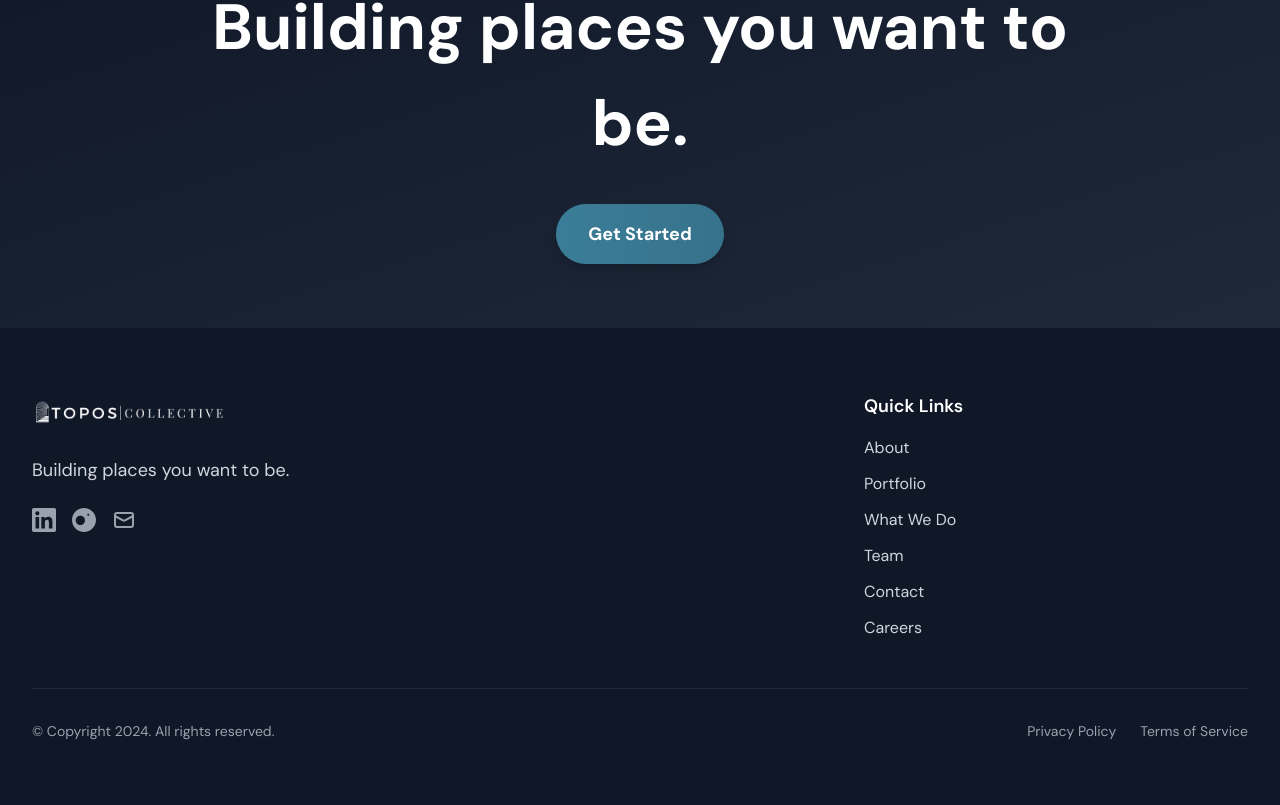
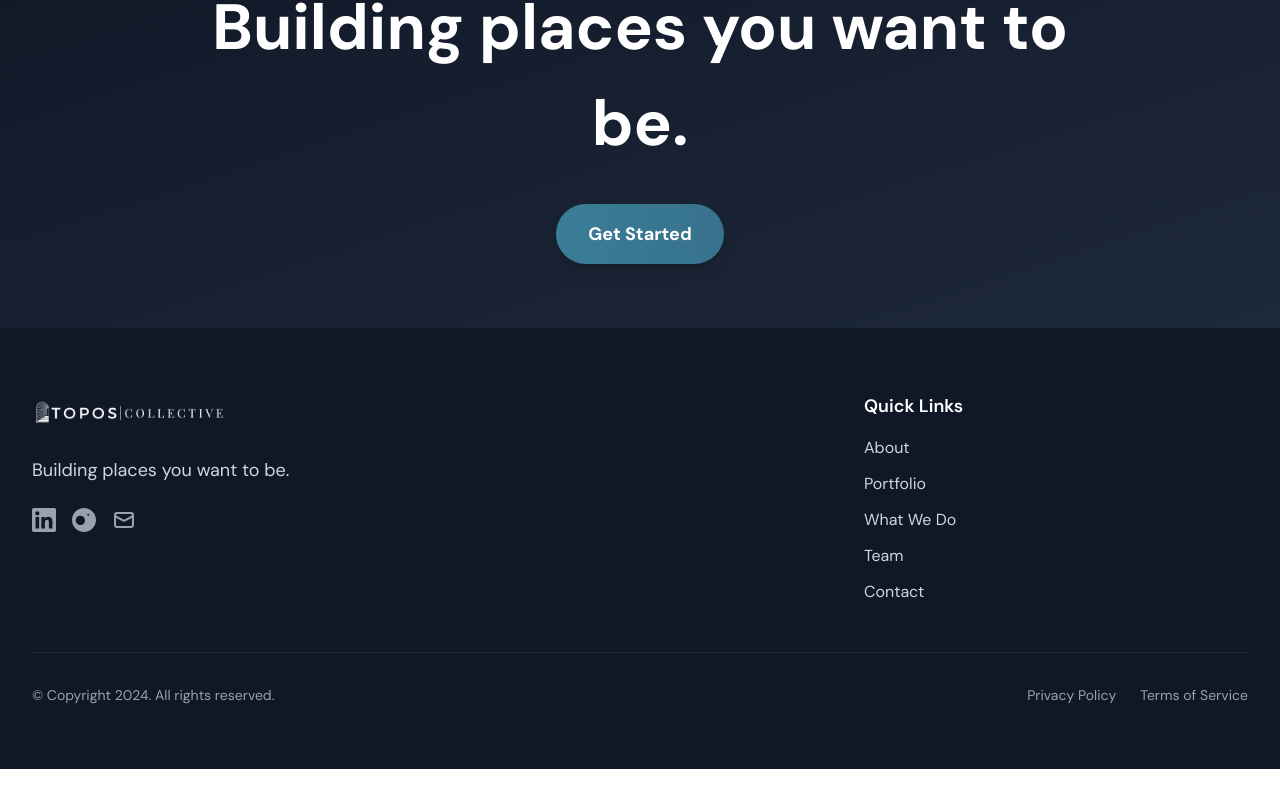
Before and after one commit to pronouncedOwl/toposcollective, a Next.js app: page / in a window 1280 px wide. Shown: the part 3316-4121 px from the top of the page. After the commit the page ends 4085 px from the top, so only its background shows below. Built offline with nearby package versions, Linux system fonts and the light colour scheme.

Commit message:
Remove Careers link from footer and update homepage team image

```diff
--- a/src/components/Footer.tsx
+++ b/src/components/Footer.tsx
@@ -73,11 +73,6 @@
                   Contact
                 </Link>
               </li>
-              <li>
-                <Link href="/careers" className="text-gray-300 hover:text-white transition-colors">
-                  Careers
-                </Link>
-              </li>
             </ul>
           </div>
 
```
Also changed, not shown: public/images/team-image.jpg, 1 other file (tests, documents, lock files or other folders).
